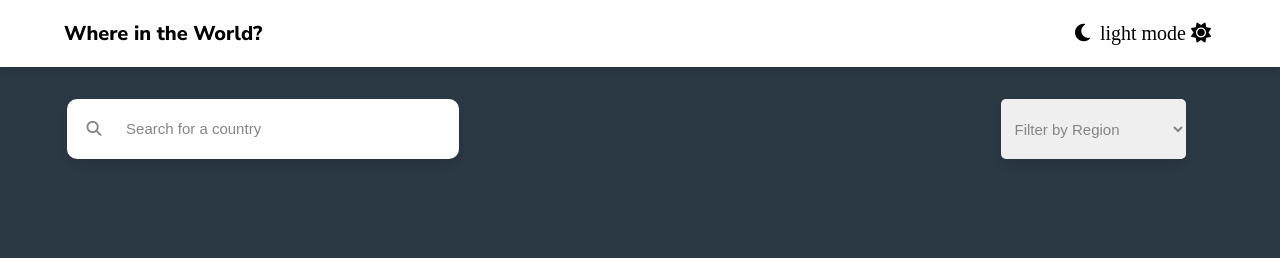
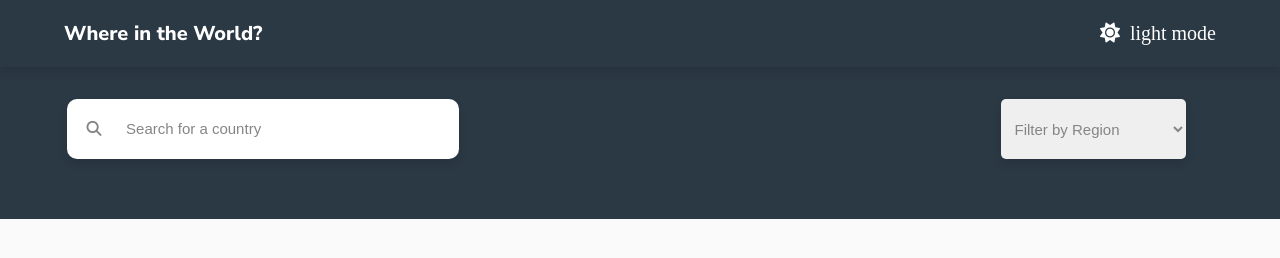
Before and after one commit to Allanlima123/cards-flags, a plain HTML site: page index.html in a window 1280 px wide. Both pictures are taken after a click on the element "light mode". Drawn offline with Linux system fonts and the light colour scheme; no server answers.

Commit message:
Commintando projeto flags

```diff
--- a/index.html
+++ b/index.html
@@ -18,9 +18,8 @@
         <h2 class="title_world">Where in the World?</h2>
 
         <span class="mode-bark-and-clear">
-            <i class="fa-solid fa-moon"></i>
+            <i class="fas fa-moon"></i>
             light mode
-            <i class="fa-sharp fa-solid fa-sun"></i>
         </span>
     </header>
 
--- a/src/css/maincss/style.css
+++ b/src/css/maincss/style.css
@@ -105,7 +105,6 @@
     margin: 3rem 3.5rem;
     display: flex;
     flex-direction: column;
-    border: 5px solid rgba(0,0,0,.2);
     width: 25rem;
     height: 32rem;
     border-radius: .5rem;
@@ -146,4 +145,17 @@
 
 .container_flags .card_flag .description_flag .about_flag li strong{
     color: var(--Very-Dark-Blue);
+    font-weight: 400;
 }
+
+.container_flags .card_flag .description_flag .about_flag li strong.active,
+.container_flags .card_flag .description_flag .name_flag.active,
+.cabecalho.active{
+    color: var(--White);
+}
+
+.cabecalho.active,
+.box_main.active,
+.container_flags .card_flag.active{
+    background: var(--Dark-Blue);
+}
--- a/src/js/index.js
+++ b/src/js/index.js
@@ -1,6 +1,7 @@
 import { criateCardFlag } from "../js/card/card.js";
 import { changeMode } from "../js/mode-dark-clear/mode-dark-clear.js"
-    //mode-dark-clear/mode-dark-clear.js;
+
+import { modeBarkAndClear } from "../js/mode-dark-clear/mode-dark-clear.js";
 
 const urlFlags = all => `https://restcountries.com/v3.1/${all}`;
 const urlRegion = region => `https://restcountries.com/v3.1/region/${region}`;
@@ -8,7 +9,7 @@ const urlRegion = region => `https://restcountries.com/v3.1/region/${region}`;
 const containerFlags = document.querySelector(".container_flags");
 const namesContinentes = document.querySelector("#names_continentes");
 const nameFlag = document.querySelector("#name_flag");
-const modeBarkAndClear = document.querySelector(".mode-bark-and-clear");
+
 
 const all = "all";
 
--- a/src/js/mode-dark-clear/mode-dark-clear.js
+++ b/src/js/mode-dark-clear/mode-dark-clear.js
@@ -1,6 +1,33 @@
+const modeBarkAndClear = document.querySelector(".mode-bark-and-clear");
+const boxMoon = document.querySelector(".fa-moon");
+const boxMain = document.querySelector(".box_main");
+const cabecalho = document.querySelector(".cabecalho");
 
 const changeMode = () =>{
-    document.body.style.background = "var(--Dark-Blue)";
+    boxMain.classList.toggle("active");
+    cabecalho.classList.toggle("active");
+
+    const cardsFlags = [...document.querySelectorAll(".card_flag")];
+
+    cardsFlags.map(card =>{
+        let nameFlag = card.querySelectorAll(".name_flag")[0];
+        let descritionFlags = card.querySelectorAll("strong");
+
+        descritionFlags.forEach(descriFlag =>{
+            descriFlag.classList.toggle("active")
+        })
+
+        nameFlag.classList.toggle("active")
+        card.classList.toggle("active")
+    })
+
+    if(boxMoon.classList.contains("fa-moon")){
+        boxMoon.classList.remove("fa-moon");
+        boxMoon.classList.add("fa-sun");
+    }else{
+        boxMoon.classList.remove("fa-sun");
+        boxMoon.classList.add("fa-moon");
+    }
 }
 
-export { changeMode };
+export { changeMode, modeBarkAndClear };
```
